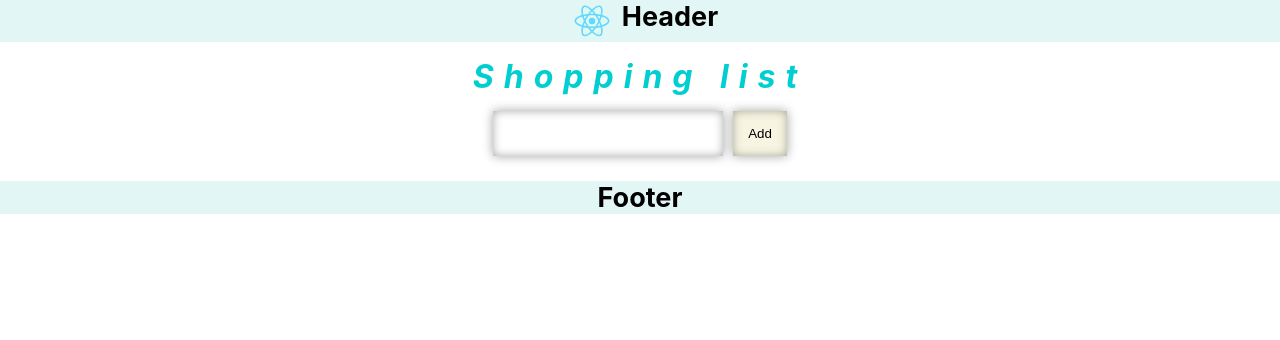
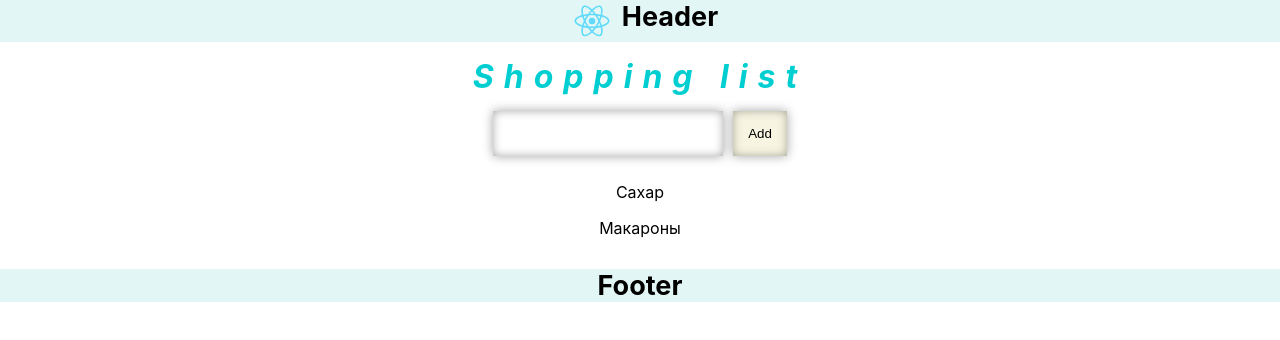
Before and after one commit to maskal2719/shopping-list, a React (Create React App) app in the folder shopping-list/: page / in a window 1280 px wide. Shown: the top 340 px of the page. Built offline with nearby package versions, Linux system fonts and the light colour scheme.

Commit message:
feat: add new items on click

```diff
--- a/shopping-list/src/Main.jsx
+++ b/shopping-list/src/Main.jsx
@@ -1,12 +1,55 @@
 import './style.css';
+import {useState} from "react";
 
 export const Main = () => {
+
+    const [list, setItem] = useState(
+        [
+            {
+                id: 1,
+                title: 'Сахар'
+            },
+            {
+                id: 2,
+                title: 'Макароны'
+            }
+        ]
+    )
+
+    const [currentItem, setCurrentItem] = useState('');
+
+    const currentItemHandler = (e) => {
+        let newValue = e.currentTarget.value;
+        console.log(newValue)
+        setCurrentItem(newValue);
+    }
+
+    const addItem = () => {
+        const newItem = {
+            id: 3,
+            title: currentItem
+        }
+        setItem([newItem, ...list])
+        setCurrentItem('');
+    }
+
+    {console.log(list)}
+
     return (
         <div>
             <main>
                 <h1>Shopping list</h1>
-                <input type="text"/>
-                <button>Add</button>
+                <input value={currentItem} onChange={currentItemHandler} type="text"/>
+                <button onClick={addItem}>Add</button>
+                <div>
+                    {list.map((el) => {
+                        return (
+                            <div>
+                                <p>{el.title}</p>
+                            </div>
+                        )
+                    })}
+                </div>
             </main>
         </div>
     )
```
